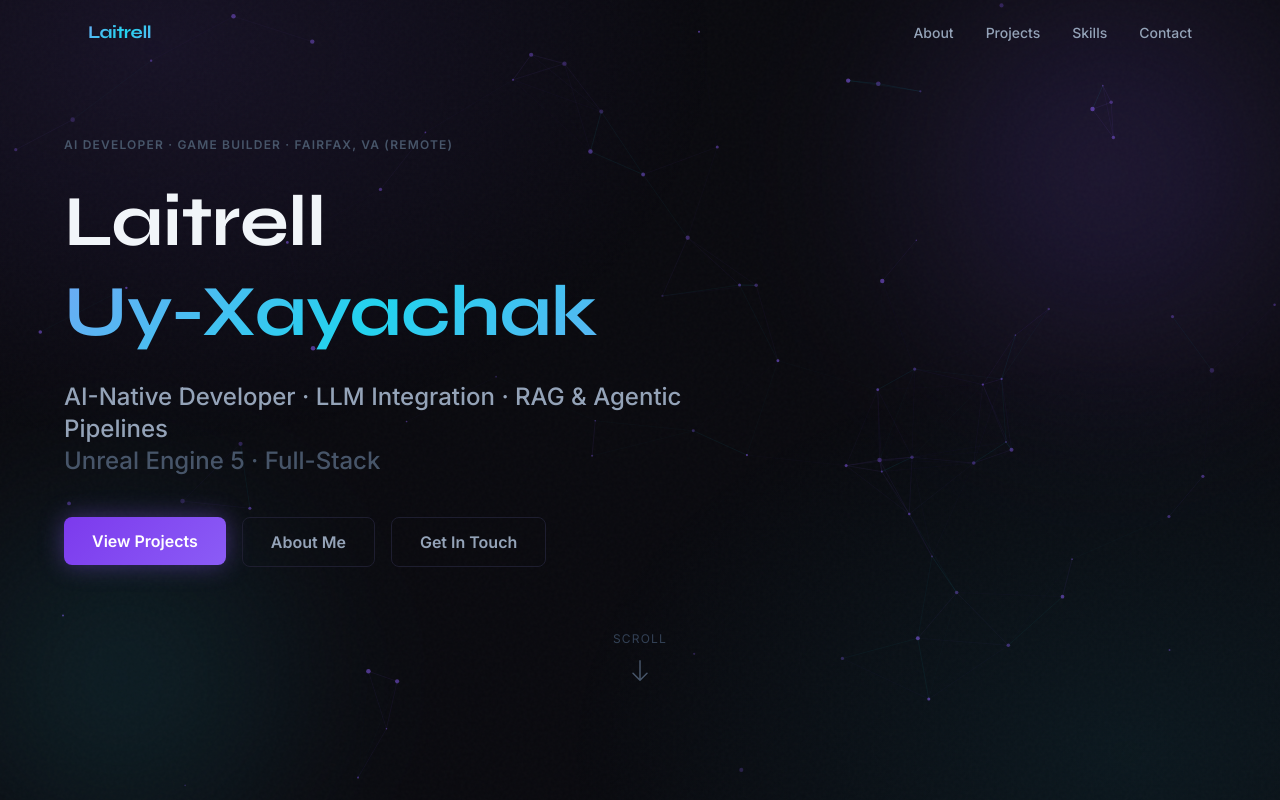
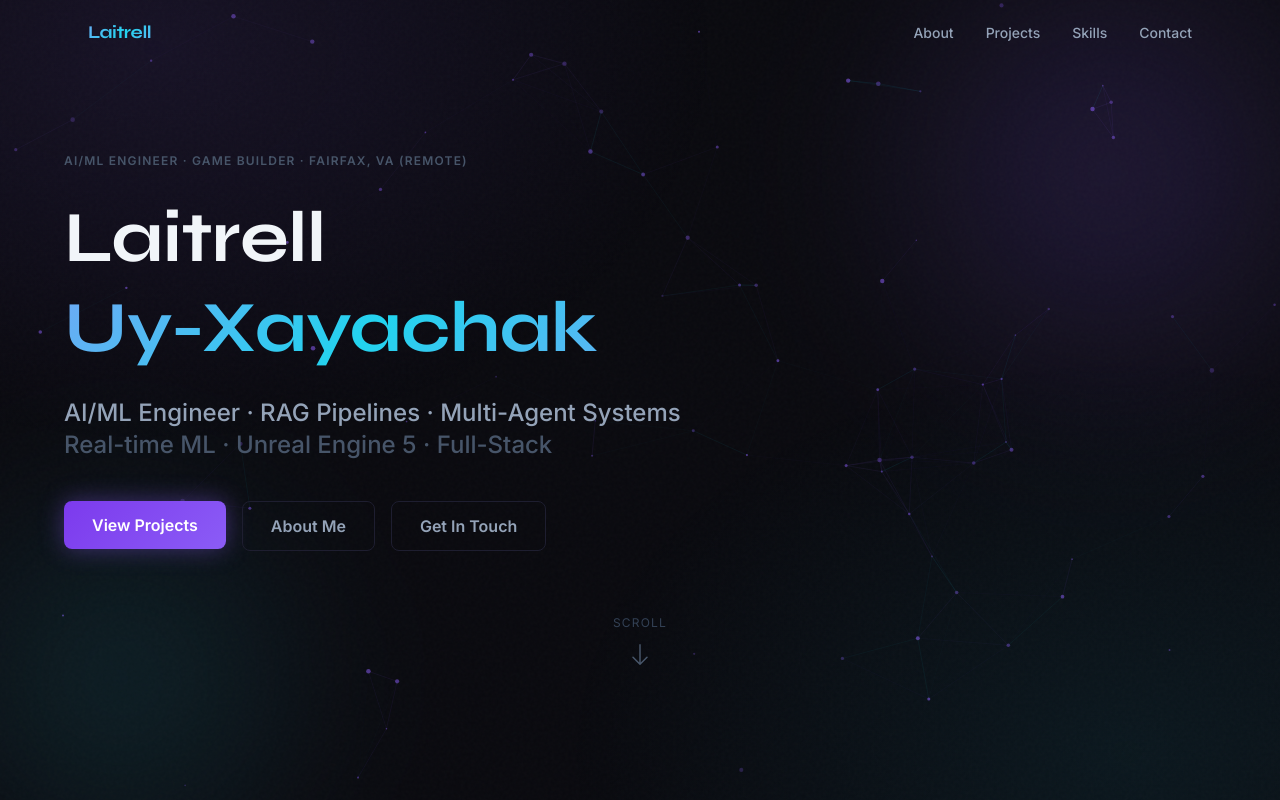
Before and after one commit to eyegetlucki/PortfolioWebsite, a React (Vite) app: page / in a window 1280 px wide. Shown: the top 800 px of the page. Built offline with nearby package versions, Linux system fonts and the light colour scheme.

Commit message:
Update Hero.tsx

```diff
--- a/src/components/sections/Hero.tsx
+++ b/src/components/sections/Hero.tsx
@@ -67,7 +67,7 @@ export function Hero() {
             className="text-xs font-semibold uppercase tracking-widest mb-6"
             style={{ color: '#475569' }}
           >
-            AI Developer · Game Builder · Fairfax, VA (Remote)
+            AI/ML Engineer · Game Builder · Fairfax, VA (Remote)
           </motion.p>
 
           {/* Name */}
@@ -87,9 +87,9 @@ export function Hero() {
             className="text-lg md:text-2xl font-medium leading-relaxed mb-10 max-w-2xl"
             style={{ color: '#94a3b8' }}
           >
-            AI-Native Developer · LLM Integration · RAG & Agentic Pipelines
+            AI/ML Engineer · RAG Pipelines · Multi-Agent Systems
             <br />
-            <span style={{ color: '#475569' }}>Unreal Engine 5 · Full-Stack</span>
+            <span style={{ color: '#475569' }}>Real-time ML · Unreal Engine 5 · Full-Stack</span>
           </motion.h2>
 
           {/* CTAs with magnetic effect */}
```
